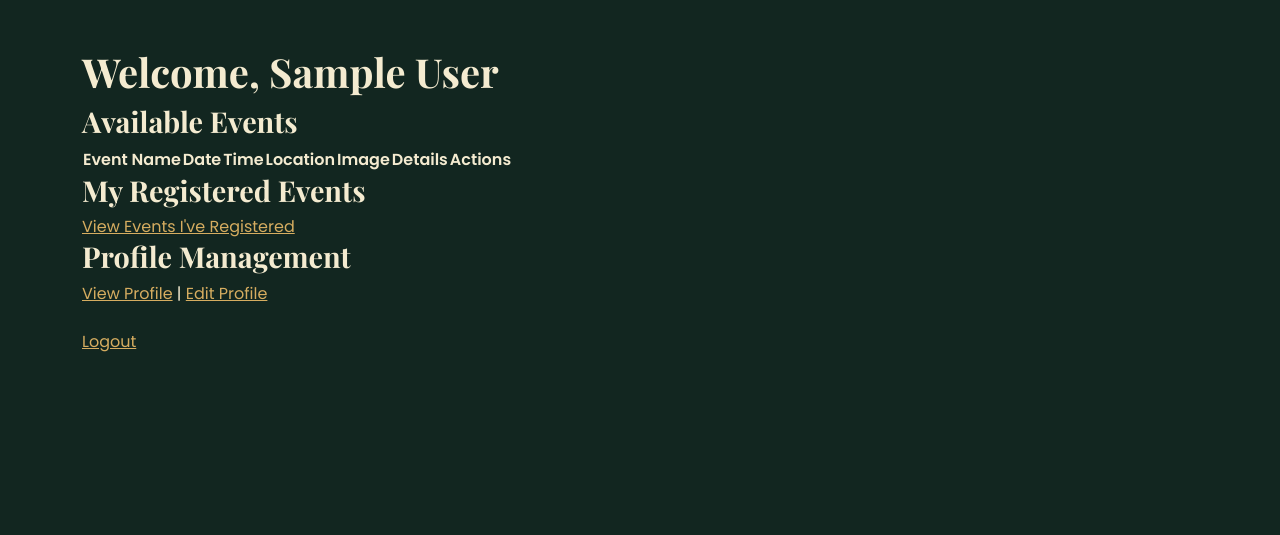
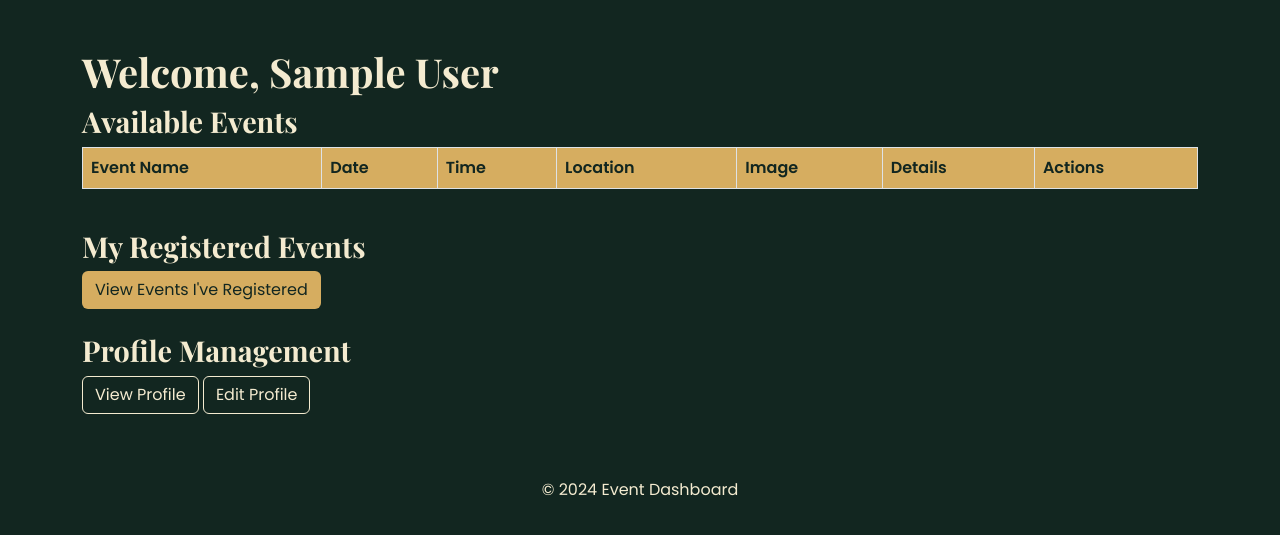
Before and after one commit to albertuchr/uts-webrpog-lect, a PHP site: page /user_dashboard.php in a window 1280 px wide. Shown: the part 74-609 px from the top of the page. Run offline with PHP 8.4, Linux system fonts and the light colour scheme; the visitor is signed in with stand-in values (Sample User, id 1); data that the repository does not hold is empty.

Commit message:
Update user_dashboard.php

```diff
--- a/user_dashboard.php
+++ b/user_dashboard.php
@@ -13,10 +13,7 @@ $events = $stmt->fetchAll();
 
 <!DOCTYPE html>
 <html lang="en">
-<html lang="en">
 <head>
-    <meta charset="UTF-8">
-    <meta name="viewport" content="width=device-width, initial-scale=1.0">
     <meta charset="UTF-8">
     <meta name="viewport" content="width=device-width, initial-scale=1.0">
     <title>User Dashboard - Events</title>
@@ -117,7 +148,9 @@ $events = $stmt->fetchAll();
         <h2>Welcome, <?= htmlspecialchars($_SESSION['user_name']); ?></h2>
         <h3>Available Events</h3>
 
-<table>
+        <!-- Events Table -->
+        <table class="table table-bordered table-striped">
+            <thead>
                 <tr>
                     <th>Event Name</th>
                     <th>Date</th>
@@ -137,17 +171,18 @@ $events = $stmt->fetchAll();
                     <td>
                         <!-- Display event image if available -->
                         <?php if ($event['image']): ?>
-                <img src="uploads/<?= htmlspecialchars($event['image']); ?>" alt="Event Image" onclick="openModal('uploads/<?= htmlspecialchars($event['image']); ?>')">
+                            <img src="uploads/<?= htmlspecialchars($event['image']); ?>" alt="Event Image" style="width: 100px; cursor: pointer;" onclick="openModal('uploads/<?= htmlspecialchars($event['image']); ?>')">
                         <?php else: ?>
                             No Image
                         <?php endif; ?>
                     </td>
                     <td><?= htmlspecialchars($event['description']); ?></td>
                     <td>
-            <a href="event_details.php?event_id=<?= $event['id']; ?>">View Details</a>
+                        <a href="event_details.php?event_id=<?= $event['id']; ?>" class="btn btn-custom btn-sm">View Details</a>
                     </td>
                 </tr>
                 <?php endforeach; ?>
+            </tbody>
         </table>
 
         <!-- Modal for image zoom -->
@@ -157,27 +192,35 @@ $events = $stmt->fetchAll();
             <div class="caption" id="caption"></div>
         </div>
 
+        <br>
         <h3>My Registered Events</h3>
-<a href="view_registered_events.php">View Events I've Registered</a>
-
-<h3>Profile Management</h3>
-<a href="view_profile.php">View Profile</a> |
-<a href="edit_profile.php">Edit Profile</a>
+        <a href="view_registered_events.php" class="btn btn-custom">View Events I've Registered</a>
 
         <br><br>
-<a href="user_logout.php">Logout</a>
+        <h3>Profile Management</h3>
+        <a href="view_profile.php" class="btn btn-outline-dark">View Profile</a>
+        <a href="edit_profile.php" class="btn btn-outline-dark">Edit Profile</a>
+    </div>
 
+    <!-- Footer -->
+    <footer class="footer text-center py-3">
+        <div class="container">
+            <span>&copy; 2024 Event Dashboard</span>
+        </div>
+    </footer>
+
+    <!-- Bootstrap JS -->
+    <script src="https://cdn.jsdelivr.net/npm/bootstrap@5.3.0-alpha1/dist/js/bootstrap.bundle.min.js"></script>
+
+    <!-- Modal JavaScript -->
     <script>
-    // Function to open modal and show full-size image
         function openModal(imageUrl) {
             var modal = document.getElementById("imageModal");
             var modalImage = document.getElementById("modalImage");
-
             modal.style.display = "block";
             modalImage.src = imageUrl;
         }
 
-    // Function to close the modal
         function closeModal() {
             var modal = document.getElementById("imageModal");
             modal.style.display = "none";
```
Also changed, not shown: other parts of user_dashboard.php (+36 -1 lines). Lines whose indentation alone changed are shown as unchanged.
